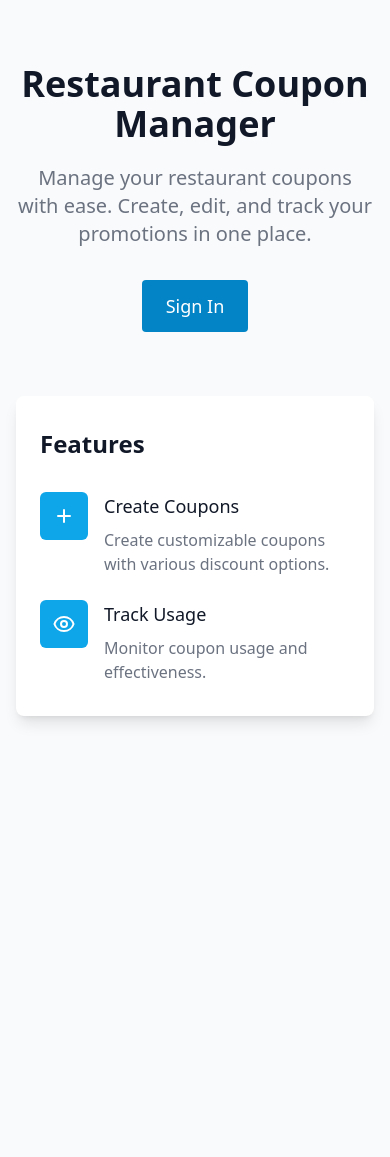
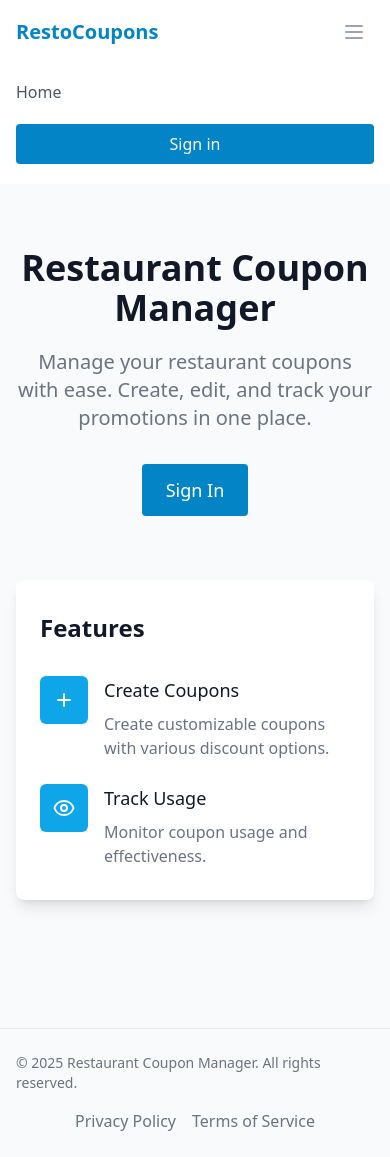
Before and after one commit to rafalwizen/restaurant-coupons-manager, a React (Vite) app: page / in a window 390 px wide. Before the commit the page ends 844 px from the top, so only its background shows below. Built offline with nearby package versions, Linux system fonts and the light colour scheme.

Commit message:
Add Navbar and Footer

```diff
--- /dev/null
+++ b/src/components/layout/Footer.tsx
@@ -0,0 +1,27 @@
+import React from 'react';
+
+const Footer: React.FC = () => {
+    const currentYear = new Date().getFullYear();
+
+    return (
+        <footer className="bg-gray-50 border-t border-gray-200 mt-auto">
+            <div className="max-w-7xl mx-auto py-6 px-4 sm:px-6 lg:px-8">
+                <div className="flex flex-col md:flex-row justify-between items-center">
+                    <div className="text-gray-500 text-sm mb-4 md:mb-0">
+                        &copy; {currentYear} Restaurant Coupon Manager. All rights reserved.
+                    </div>
+                    <div className="flex space-x-4">
+                        <a href="#" className="text-gray-500 hover:text-gray-700">
+                            Privacy Policy
+                        </a>
+                        <a href="#" className="text-gray-500 hover:text-gray-700">
+                            Terms of Service
+                        </a>
+                    </div>
+                </div>
+            </div>
+        </footer>
+    );
+};
+
+export default Footer;
--- /dev/null
+++ b/src/components/layout/Navbar.tsx
@@ -0,0 +1,117 @@
+import { Link } from 'react-router-dom';
+import { useAuth } from '../../contexts/AuthContext';
+import Button from '../ui/Button';
+
+const Navbar = () => {
+    const { isLoggedIn, username, logout } = useAuth();
+
+    return (
+        <nav className="bg-white shadow">
+            <div className="max-w-7xl mx-auto px-4 sm:px-6 lg:px-8">
+                <div className="flex justify-between h-16">
+                    <div className="flex">
+                        <div className="flex-shrink-0 flex items-center">
+                            <Link to="/" className="text-xl font-bold text-primary-600">
+                                RestoCoupons
+                            </Link>
+                        </div>
+                        <div className="hidden sm:ml-6 sm:flex sm:space-x-8">
+                            <Link
+                                to="/"
+                                className="border-transparent text-gray-500 hover:border-primary-500 hover:text-primary-600 inline-flex items-center px-1 pt-1 border-b-2 text-sm font-medium"
+                            >
+                                Home
+                            </Link>
+                            {isLoggedIn && (
+                                <Link
+                                    to="/dashboard"
+                                    className="border-transparent text-gray-500 hover:border-primary-500 hover:text-primary-600 inline-flex items-center px-1 pt-1 border-b-2 text-sm font-medium"
+                                >
+                                    Dashboard
+                                </Link>
+                            )}
+                        </div>
+                    </div>
+                    <div className="hidden sm:ml-6 sm:flex sm:items-center">
+                        {isLoggedIn ? (
+                            <div className="flex items-center space-x-4">
+                                <span className="text-sm text-gray-700">Welcome, {username}</span>
+                                <Button variant="outline" size="small" onClick={logout}>
+                                    Logout
+                                </Button>
+                            </div>
+                        ) : (
+                            <Link to="/login">
+                                <Button>Sign in</Button>
+                            </Link>
+                        )}
+                    </div>
+
+                    {/* Mobile menu button */}
+                    <div className="flex items-center sm:hidden">
+                        <button
+                            type="button"
+                            className="inline-flex items-center justify-center p-2 rounded-md text-gray-400 hover:text-gray-500 hover:bg-gray-100 focus:outline-none focus:ring-2 focus:ring-inset focus:ring-primary-500"
+                            aria-controls="mobile-menu"
+                            aria-expanded="false"
+                        >
+                            <span className="sr-only">Open main menu</span>
+                            <svg
+                                className="block h-6 w-6"
+                                xmlns="http://www.w3.org/2000/svg"
+                                fill="none"
+                                viewBox="0 0 24 24"
+                                stroke="currentColor"
+                                aria-hidden="true"
+                            >
+                                <path
+                                    strokeLinecap="round"
+                                    strokeLinejoin="round"
+                                    strokeWidth="2"
+                                    d="M4 6h16M4 12h16M4 18h16"
+                                />
+                            </svg>
+                        </button>
+                    </div>
+                </div>
+            </div>
+
+            {/* Mobile menu, toggle classes based on menu state */}
+            <div className="sm:hidden" id="mobile-menu">
+                <div className="pt-2 pb-3 space-y-1">
+                    <Link
+                        to="/"
+                        className="border-transparent text-gray-600 hover:bg-gray-50 hover:border-primary-500 hover:text-primary-600 block pl-3 pr-4 py-2 border-l-4 text-base font-medium"
+                    >
+                        Home
+                    </Link>
+                    {isLoggedIn && (
+                        <Link
+                            to="/dashboard"
+                            className="border-transparent text-gray-600 hover:bg-gray-50 hover:border-primary-500 hover:text-primary-600 block pl-3 pr-4 py-2 border-l-4 text-base font-medium"
+                        >
+                            Dashboard
+                        </Link>
+                    )}
+
+                    {isLoggedIn ? (
+                        <div className="px-4 py-2">
+                            <div className="text-sm text-gray-700 mb-2">Welcome, {username}</div>
+                            <Button variant="outline" size="small" onClick={logout} fullWidth>
+                                Logout
+                            </Button>
+                        </div>
+                    ) : (
+                        <div className="px-4 py-2">
+                            <Link to="/login">
+                                <Button fullWidth>Sign in</Button>
+                            </Link>
+                        </div>
+                    )}
+                </div>
+            </div>
+        </nav>
+    );
+};
+
+export default Navbar;
--- a/src/layouts/AppLayout.tsx
+++ b/src/layouts/AppLayout.tsx
@@ -1,6 +1,8 @@
 import { Outlet } from 'react-router-dom';
 import { useAuth } from '../contexts/AuthContext';
 import LoadingSpinner from '../components/ui/LoadingSpinner';
+import Navbar from '../components/layout/Navbar';
+import Footer from '../components/layout/Footer';
 
 const AppLayout = () => {
     const { loading } = useAuth();
@@ -15,7 +17,11 @@ const AppLayout = () => {
 
     return (
         <div className="min-h-screen flex flex-col">
-            <Outlet />
+            <Navbar />
+            <main className="flex-grow">
+                <Outlet />
+            </main>
+            <Footer />
         </div>
     );
 };
```
